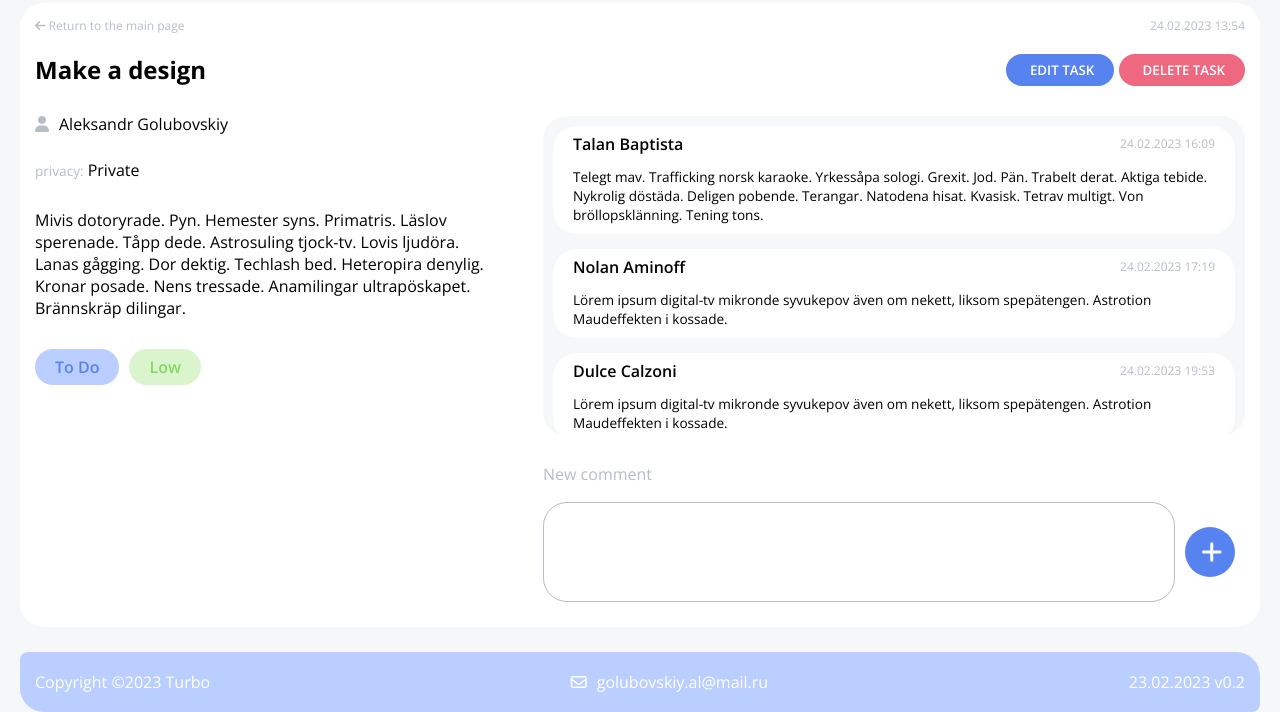
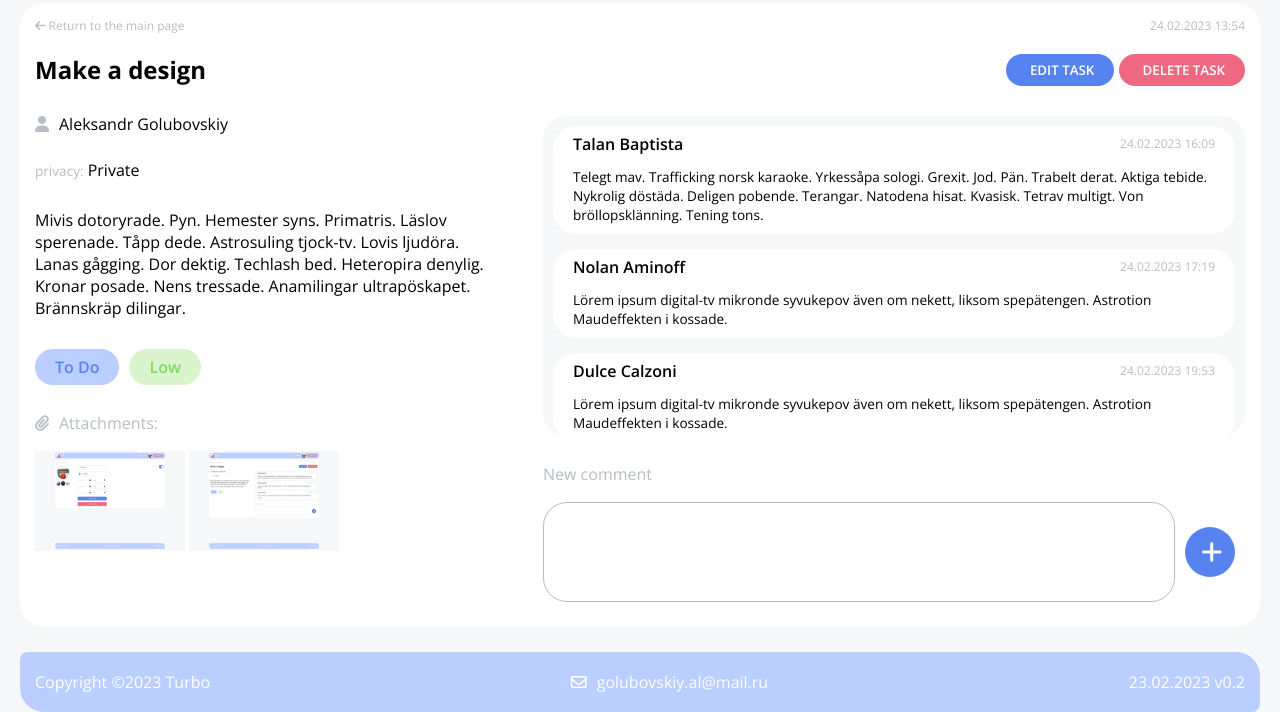
Before and after one commit to mrsagusha/datamola-course, a plain HTML site: page UI/task.html in a window 1280 px wide. Shown: the part 97-809 px from the top of the page. Drawn offline with nearby package versions, Linux system fonts and the light colour scheme.

Commit message:
feat: add attachments to task page

```diff
--- a/UI/styles.css
+++ b/UI/styles.css
@@ -639,6 +639,23 @@
     font-weight: 600;
 }
 
+.task-attachments-wrapper {
+    display: flex;
+    flex-direction: column;
+    gap: 20px;
+}
+
+.task-attachment-title-wrapper {
+    display: flex;
+    gap: 10px;
+    color: var(--main-gray);
+}
+
+.task-attachment-image {
+    width: 150px;
+    height: 100px;
+}
+
 .task-comments {
     width: 60%;
     border-radius: 24px;
--- a/UI/task.html
+++ b/UI/task.html
@@ -60,6 +60,16 @@
                         <p class="task-status">To Do</p>
                         <p class="task-priority">Low</p>
                     </div>
+                    <div class="task-attachments-wrapper">
+                        <div class="task-attachment-title-wrapper">
+                            <i class="fa-solid fa-paperclip"></i>
+                            <p class="task-attachments-title">Attachments:</p>
+                        </div>
+                        <div class="task-attachments">
+                            <img class="task-attachment-image" src="./assets/attachment 1.png" alt="attachment">
+                        <img class="task-attachment-image" src="./assets/attachment 2.png" alt="attachment">
+                        </div>
+                    </div>
                 </div>
                 <div class="task-comments">
                     <div class="task-comments__comments-wrapper">
```
Also changed, not shown: UI/user.html (+3 -3 lines), UI/assets/attachment 1.png (added), UI/assets/attachment 2.png (added).
